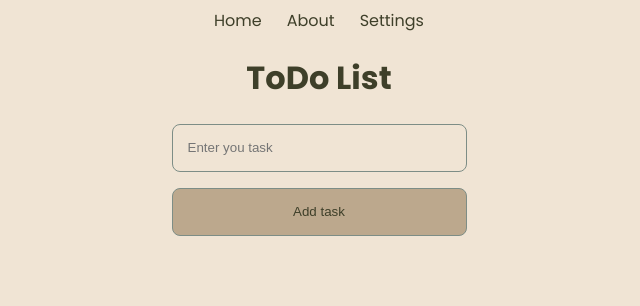
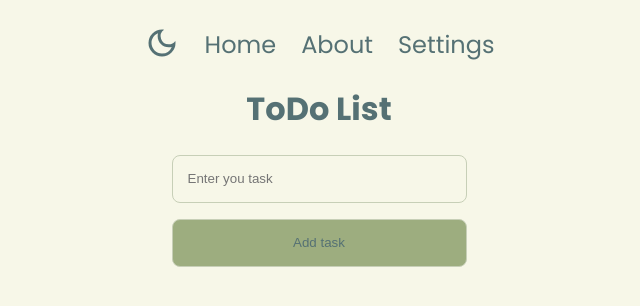
Before and after one commit to xncee/React, a React (Create React App) app: page / in a window 1280 px wide. Shown: the top 306 px of the page, without its empty margins (321-961 px from the left). Built offline with nearby package versions, Linux system fonts and the light colour scheme.

Commit message:
feat: add theme switcher component and update styles for dark and light themes

```diff
--- a/src/6.0 CRUD (ToDo)/ToDo.module.css
+++ b/src/6.0 CRUD (ToDo)/ToDo.module.css
@@ -96,7 +96,7 @@
     background: none;
     border: none;
     margin-left: 5px;
-    color: var(--color-secondary);
+    color: var(--color-accent);
     align-items: center;
 }
 .controlButton:hover {
@@ -110,9 +110,6 @@
 }
 .deleteButton {
     color: red;
-}
-.deleteButton:hover {
-    background-color: rgba(255, 0, 0, 0.1);
 }
 
 /* Responsive Design */
--- a/src/App.js
+++ b/src/App.js
@@ -8,6 +8,7 @@ import { BrowserRouter as Router, Routes, Route } from 'react-router-dom';
 import { PageNotFound } from './pages/PageNotFound';
 import { NavBar } from './components/NavBar';
 import { ThemeProvider } from './context/ThemeContext';
+import ThemeSwitcher from './components/ThemeSwitcher'
 // import styles from './App.module.css';
 
 function App() {
--- a/src/App.module.css
+++ b/src/App.module.css
@@ -5,14 +5,15 @@
 body {
     background-color: var(--color-background);
     font-family: "Poppins", sans-serif;
+    transition: background-color 0.3s ease, color 0.3s ease;
 }
 .navbar {
-    font-size: 1rem;
+    font-size: 1.5rem;
     display: flex;
     gap: 25px;
     align-items: center;
     justify-content: center;
-
+    margin-top: 25px;
 }
 
 .navLink {
@@ -22,3 +23,20 @@ body {
 .navLink:hover {
     color: var(--color-accent)
 }
+
+.themeButton {
+    display: block;
+    background: none;
+    border: none;
+    position: sticky;
+    padding: 0;
+    margin: 0;
+    transition: all 0.3s ease;
+    cursor: pointer;
+    color: var(--color-primary)
+}
+
+.themeButton:hover {
+    color: var(--color-accent);
+    transform: scale(1.1);
+}
--- a/src/components/NavBar.js
+++ b/src/components/NavBar.js
@@ -1,9 +1,11 @@
 import { Link } from 'react-router-dom';
 import styles from '../App.module.css'
+import ThemeSwitcher from './ThemeSwitcher';
 
 export function NavBar() {
     return (
         <div className={styles.navbar}>
+            <ThemeSwitcher/>
             <Link className={styles.navLink} to={"/"}>Home</Link>
             <Link className={styles.navLink} to={"/about"}>About</Link>
             <Link className={styles.navLink} to={"/settings"}>Settings</Link>
--- a/src/components/ThemeProvider.js
+++ /dev/null
@@ -1,22 +0,0 @@
-
-import React, { createContext, useState, useContext } from 'react';
-import { themes } from '../styles/themes';
-
-const ThemeContext = createContext();
-
-export const ThemeProvider = ({ children }) => {
-  const [isDark, setIsDark] = useState(false);
-  const theme = isDark ? themes.dark : themes.light;
-
-  const toggleTheme = () => setIsDark(prev => !prev);
-
-  /
-
-  return (
-    <ThemeContext.Provider value={{ theme, toggleTheme, isDark }}>
-      {children}
-    </ThemeContext.Provider>
-  );
-};
-
-export const useTheme = () => useContext(ThemeContext);
--- /dev/null
+++ b/src/components/ThemeSwitcher.js
@@ -0,0 +1,19 @@
+
+import { MdOutlineDarkMode, MdOutlineLightMode } from "react-icons/md";
+import { useTheme } from '../context/ThemeContext';
+import styles from '../App.module.css'
+
+export default function ThemeSwitcher() {
+    const { toggleTheme, isDark } = useTheme();
+
+    return (
+        <div>
+            <button
+                className={styles.themeButton}
+                onClick={toggleTheme}
+            >
+                {isDark? <MdOutlineLightMode size={36} /> : <MdOutlineDarkMode size={36} />}
+            </button>
+        </div>
+    );
+}
--- a/src/styles/themes/dark.js
+++ b/src/styles/themes/dark.js
@@ -1,10 +1,9 @@
-
 const darkTheme = {
-  background: "#3e3f29",
-  primary: "#f0e4d4",
-  secondary: "#7d8d86",
-  accent: "#bca88d",
-  text: "#f0e4d4",
+  'background': '#2B2D2A',
+  'secondary': '#444D44',
+  'accent': '#9DAD7F',
+  'primary': '#F7F7E8',
+  'text': '#F7F7E8'
 };
 
 export default darkTheme;
--- a/src/styles/themes/index.js
+++ b/src/styles/themes/index.js
@@ -1,4 +1,3 @@
-// src/styles/themes/index.js
 import light from './light';
 import dark from './dark';
 
--- a/src/styles/themes/light.js
+++ b/src/styles/themes/light.js
@@ -1,10 +1,9 @@
-
 const lightTheme = {
-  background: "#f0e4d4",
-  primary: "#3e3f29",
-  secondary: "#7d8d86",
-  accent: "#bca88d",
-  text: "#3e3f29",
+  'background': '#F7F7E8',
+  'secondary': '#C7CFB7',
+  'accent': '#9DAD7F',
+  'primary': '#557174',
+  'text': '#557174',
 };
 
 export default lightTheme;
```
Also changed, not shown: 1 other file (tests, documents, lock files or other folders).
